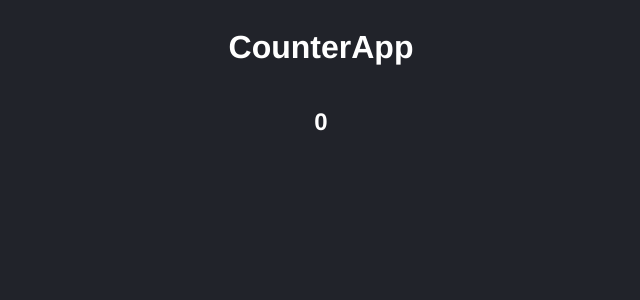
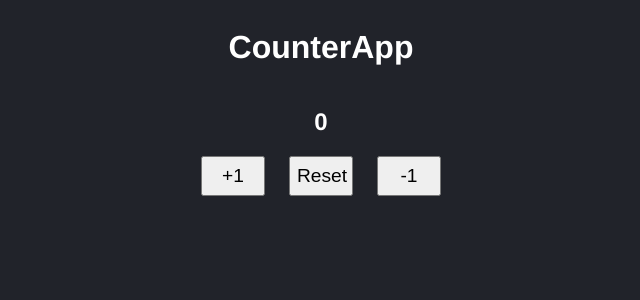
Before and after one commit to franciscomarin98/react-hello-again-app, a React (Create React App) app: page / in a window 1280 px wide. Shown: the top 300 px of the page, without its empty margins (319-959 px from the left). Built offline with nearby package versions, Linux system fonts and the light colour scheme.

Commit message:
feat: React Fundamentals
Practicing with handle events (click).

```diff
--- a/src/CounterApp.tsx
+++ b/src/CounterApp.tsx
@@ -1,11 +1,32 @@
 import PropTypes from "prop-types";
+import {useState} from "react";
 
 const CounterApp = ({value}) => {
+
+    const [counter, setCounter] = useState(value);
+
+    const handleIncrement = () => {
+        setCounter(counter + 1);
+    }
+
+    const handleReset = () => {
+        setCounter(0);
+    }
+
+    const handleDecrement = () => {
+        setCounter(counter - 1);
+    }
+
     return (
         <>
             <div className={"counter"}>
                 <h1>CounterApp</h1>
-                <h2> {value} </h2>
+                <h2> {counter} </h2>
+                <div className="counter-buttons">
+                    <button onClick={handleIncrement}>+1</button>
+                    <button onClick={handleReset}>Reset</button>
+                    <button onClick={handleDecrement}>-1</button>
+                </div>
             </div>
         </>
     );
--- a/src/index.css
+++ b/src/index.css
@@ -15,3 +15,16 @@ html, body {
     display: flex;
     justify-content: center;
 }
+
+.counter-buttons {
+    display: flex;
+    width: 15rem;
+    justify-content: space-between;
+}
+
+.counter-buttons button{
+    font-size: 1.2rem;
+    height: 2.5rem;
+    width: 4rem;
+    cursor: pointer;
+}
```
